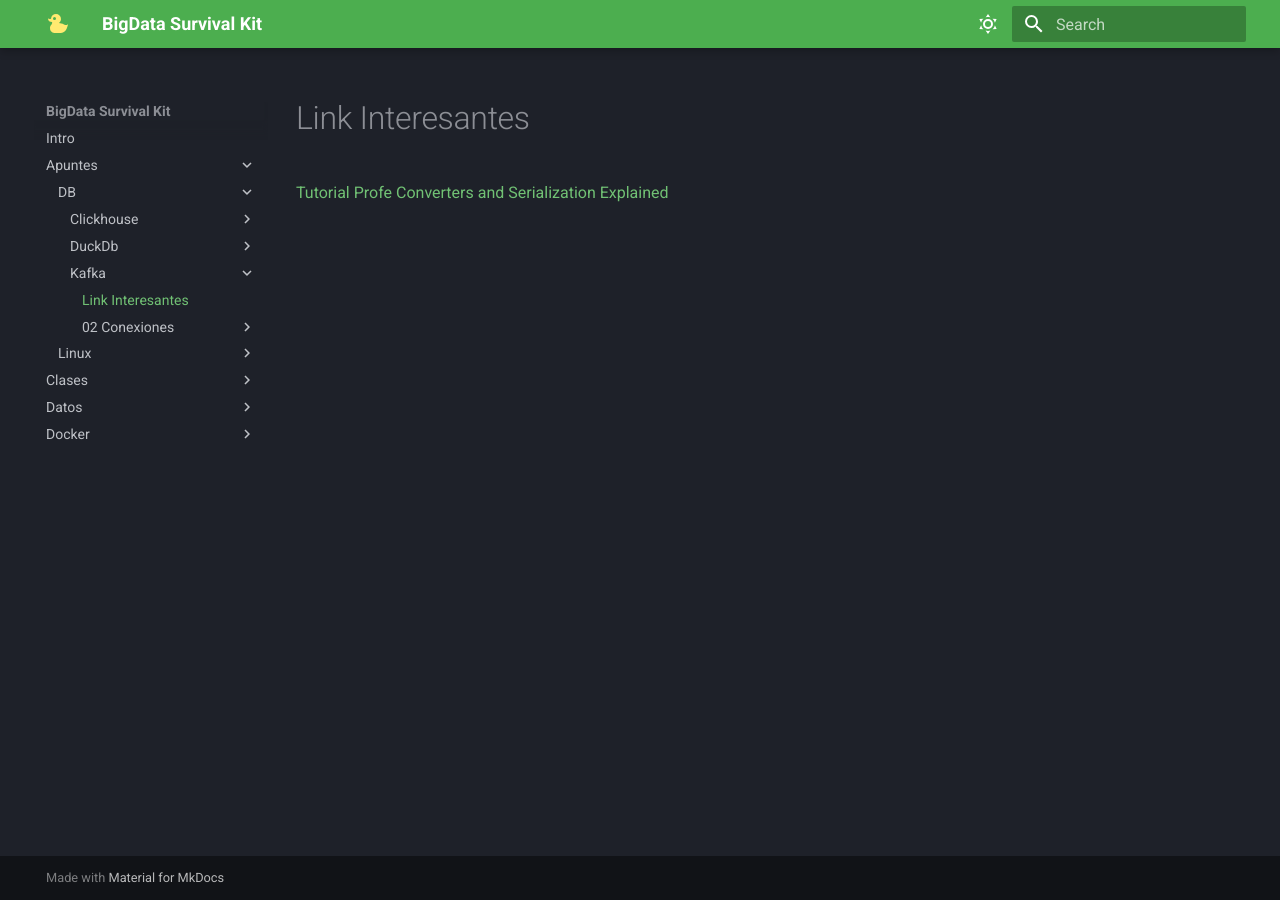
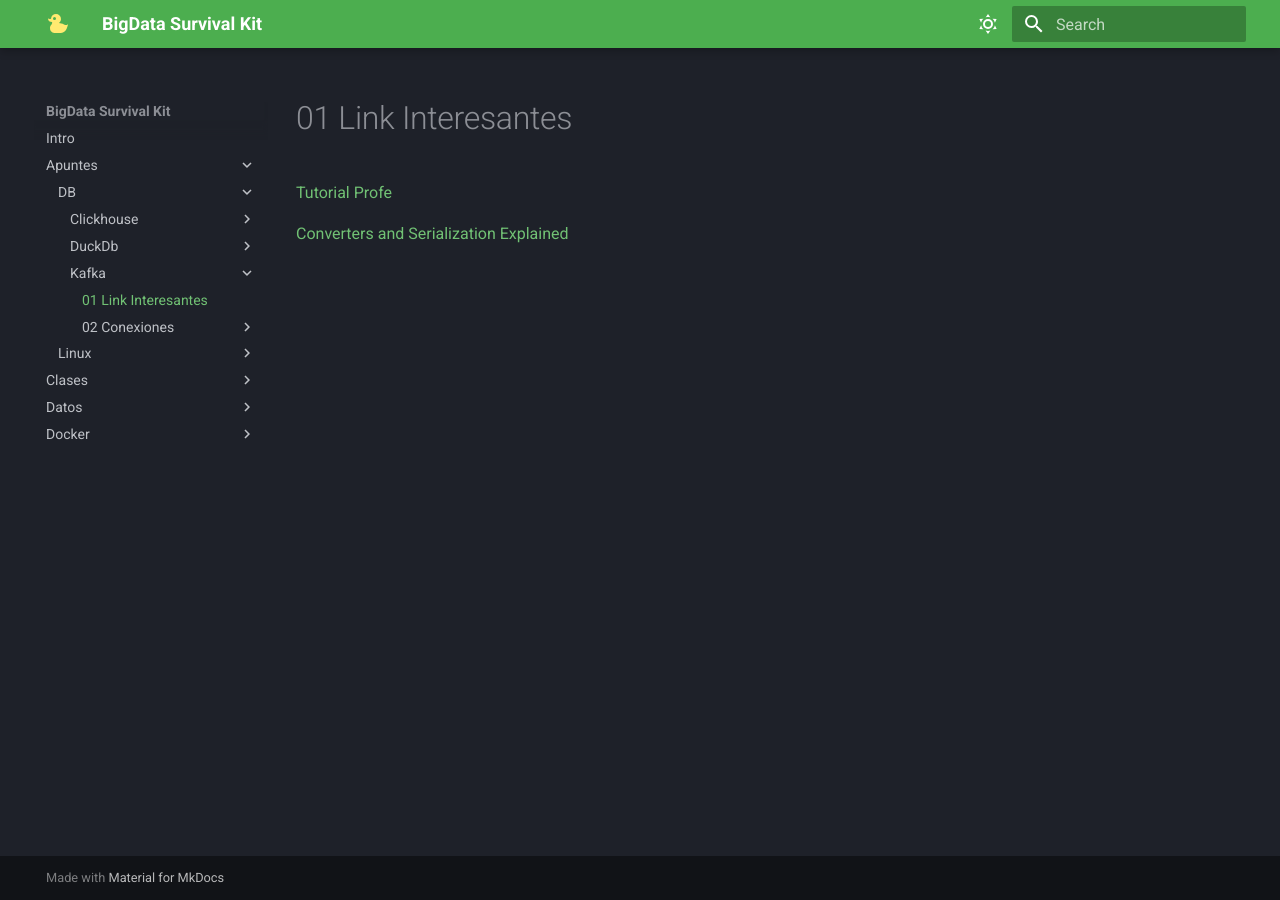
Before and after one commit to alejandroFili/BigData-SurvivalKit, an MkDocs documentation site: the page built from docs/Apuntes/DB/Kafka/01_Links_Interesantes.md, in a window 1280 px wide. Built offline with MkDocs 1.6.1 and Material for MkDocs 9.7.7, drawn with Linux system fonts in a browser that asks for light colours.

Commit message:
Update 01_Links_Interesantes.md

```diff
--- a/docs/Apuntes/DB/Kafka/01_Links_Interesantes.md
+++ b/docs/Apuntes/DB/Kafka/01_Links_Interesantes.md
@@ -1,4 +1,5 @@
-# Link Interesantes
+# 01 Link Interesantes
 
 [Tutorial Profe](https://kafka.datastack.seibe.org/Tutorial/Inicio/)
+
 [Converters and Serialization Explained](https://www.confluent.io/blog/kafka-connect-deep-dive-converters-serialization-explained/)
```
